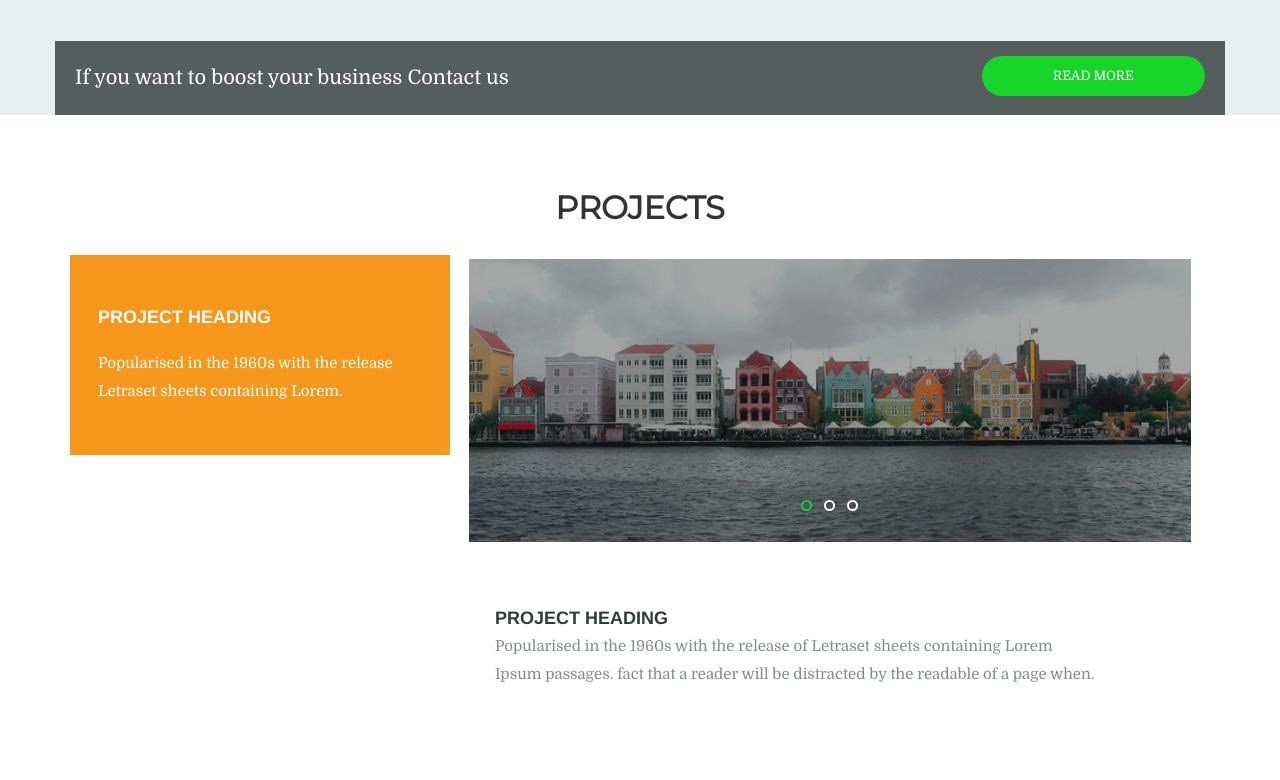
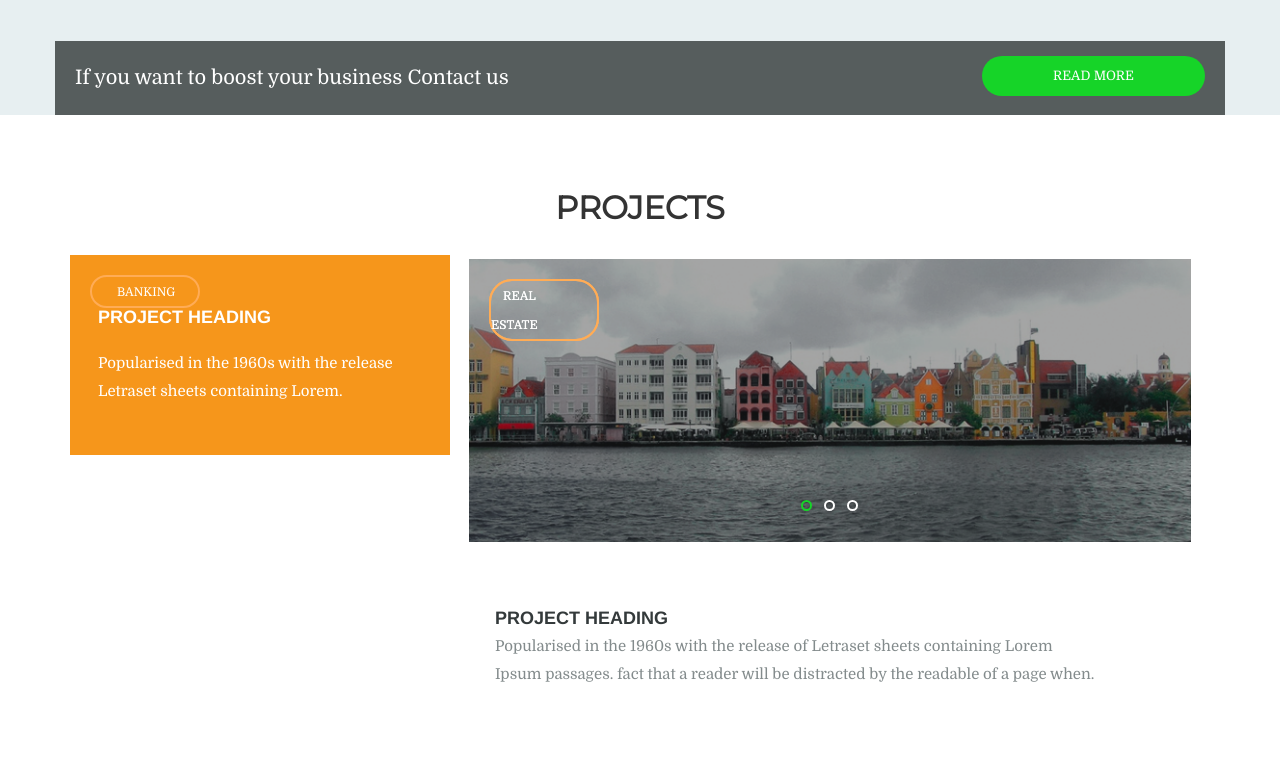
Before and after one commit to angelsaenko/Saenko_Home_14, a website: page index.html in a window 1280 px wide. Shown: the part 1596-2376 px from the top of the page. Drawn offline with nearby package versions, Linux system fonts and the light colour scheme.

Commit message:
add banking

```diff
--- a/index.html
+++ b/index.html
@@ -22,7 +22,7 @@
             </button>
             <div class="message"><a href="#"><i class="fa fa-envelope-open-o" aria-hidden="true"></i></a></div>
             <div class="call">
-                <span class="glyphicon glyphicon-earphone"><span class="number">+91&nbsp;5685&nbsp;6664&nbsp;555</span></span>
+                <span class="glyphicon glyphicon-earphone"><span class="number">91&nbsp;5685&nbsp;6664&nbsp;555</span></span>
             </div>
 
             <div class="collapse navbar-collapse navbar-right" id="navbar-collapsed">
@@ -224,6 +224,7 @@
         <div class="container">
             <h3>Projects</h3>
             <div class="col-lg-4 col-md-4 col-sm-4 item-1">
+                <div class="elem-project"><a href="#">banking</a></div>
                 <img src=" images/layer-16.png" alt="">
                 <div class="title">Project Heading</div>
                 <div class="signature">Popularised in the 1960s with the release
@@ -232,19 +233,26 @@
             </div>
             <div class="col-lg-8 col-md-8 col-sm-8 item-2">
                 <div class="flexslider" id="slider3">
+                    <div class="elem-project"><a href="#">Real Estate</a></div>
                     <ul class="slides">
-                        <li class="items active">
+                        <li class="items">
                             <div class="wrap">
                                 <img src="images/layer-69.png" alt=""/>
                             </div>
                         </li>
+                        <div class="elem-project"><a href="#">Real Estate</a></div>
                         <li class="items active">
+
                             <div class="wrap">
+
                                 <img src="images/layer-69.png" alt=""/>
                             </div>
                         </li>
+                        <div class="elem-project"><a href="#">Real Estate</a></div>
                         <li class="items active">
+
                             <div class="wrap">
+
                                 <img src="images/layer-69.png" alt=""/>
                             </div>
                         </li>
--- a/sass/base/_common.scss
+++ b/sass/base/_common.scss
@@ -78,3 +78,28 @@ h3 {
     bottom: 20px;
   }
 }
+
+.elem-project {
+  border: 2px solid #ffac56;
+  border-radius: 23px;
+  background-color: transparent;
+  max-width: 110px;
+  position: absolute;
+  top: 20px;
+  line-height: 28px;
+  left: 20px;
+
+
+
+  a {
+    font-family: $secondary_font;
+    font-size: 12px;
+    line-height: 28px;
+    color: #fff!important;
+    text-decoration: none;
+    padding: 0 20px;
+  }
+  a:hover{
+    color:#ffac56!important;
+  }
+}
--- a/sass/components/button.scss
+++ b/sass/components/button.scss
@@ -1,4 +1,3 @@
-
 .button {
   border-radius: 23px;
   background-color: #16d428;
--- a/sass/pages/_home.scss
+++ b/sass/pages/_home.scss
@@ -169,7 +169,16 @@ main {
     h3{
       margin-bottom: 30px;
     }
+    .item-1,.item-2{
+      position: relative;
+    }
     .item-1 {
+      .elem-project {
+        a {
+          padding: 0 25px;
+          color: #fff;
+        }
+      }
       padding: 0;
       margin: 0;
       color:#fff;
@@ -188,6 +197,15 @@ main {
       }
     }
     .item-2{
+      .elem-project{
+        a {
+          padding: 0 12px;
+
+          color: #fff;
+        }
+
+      }
+
       .title{
         color: #343a3b;
         padding-left: 30px;
```
Also changed, not shown: css/main.css.
